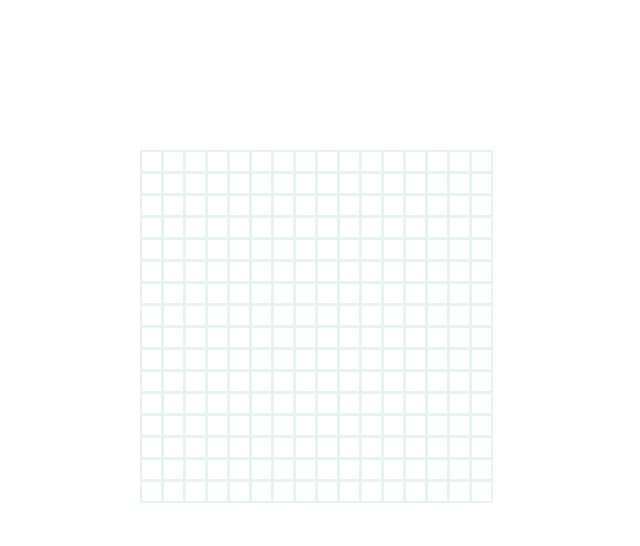
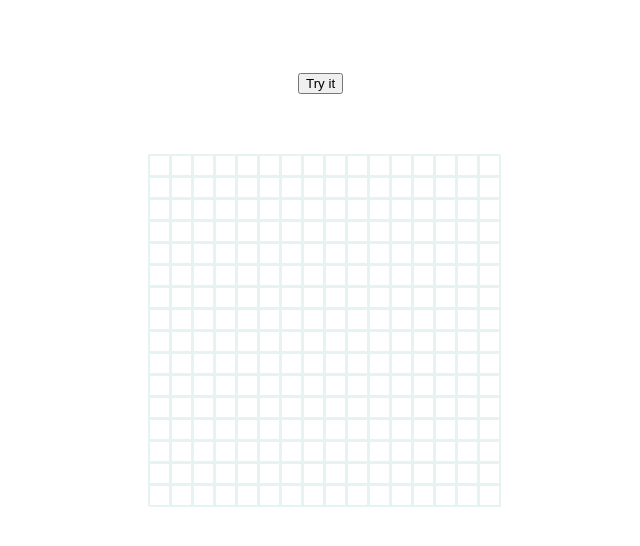
Before and after one commit to RichardJeanBaptiste/Sketchpad, a plain HTML site: page main.html in a window 1280 px wide. Shown: the whole page, without its empty margins (360-1000 px from the left). Drawn offline with nearby package versions, Linux system fonts and the light colour scheme.

Commit message:
added reset button doesn't have full functionality yet

```diff
--- a/main.html
+++ b/main.html
@@ -3,13 +3,17 @@
  <head>
     <meta charset="UTF-8">
    <title>Sketch</title>
+   <script src="https://cdnjs.cloudflare.com/ajax/libs/css3-animate-it/1.0.3/css/animations-ie-fix.css"></script>
    <script src="https://ajax.googleapis.com/ajax/libs/jquery/1.11.0/jquery.min.js"></script>
    <script type="text/javascript" src="script.js"></script>
    <link rel="stylesheet" href="style.css">
-   <script src="https://cdnjs.cloudflare.com/ajax/libs/css3-animate-it/1.0.3/css/animations-ie-fix.css"></script>
+
 </head>
-  <body class="container">
+  <body>
 
+<button id="reset" style="margin-left: 650px ; margin-top: 65px">Try it</button>
+
+<p id="main" class="container"></p>
 
 </body>
 
--- a/script.js
+++ b/script.js
@@ -1,11 +1,12 @@
 $(document).ready(function(){
 
-    var box = "<div><div>";
+
+ var box = "<div><div>";
 
 
    for(var x=0; x < 16; x++){
    for(var i=0; i < 16; i++){
-   	$("body").append(box + "<br>");
+   	$("#main").append(box);
    	}
    }
 
@@ -17,6 +18,10 @@ $(document).ready(function(){
         $(this).css("background-color", "pink");
     });
 
+ $("#reset").click(function(){
+      var number = window.prompt("enter a number between 1 - 64");
+      console.log(number);
+ });
 
 
 
--- a/style.css
+++ b/style.css
@@ -7,9 +7,9 @@ div{
 }
 
 
-body{
+#main{
 	width:355px;
 	margin-left: 500px;
-	margin-top: 150px;
+	margin-top: 60px;
 
 }
```
